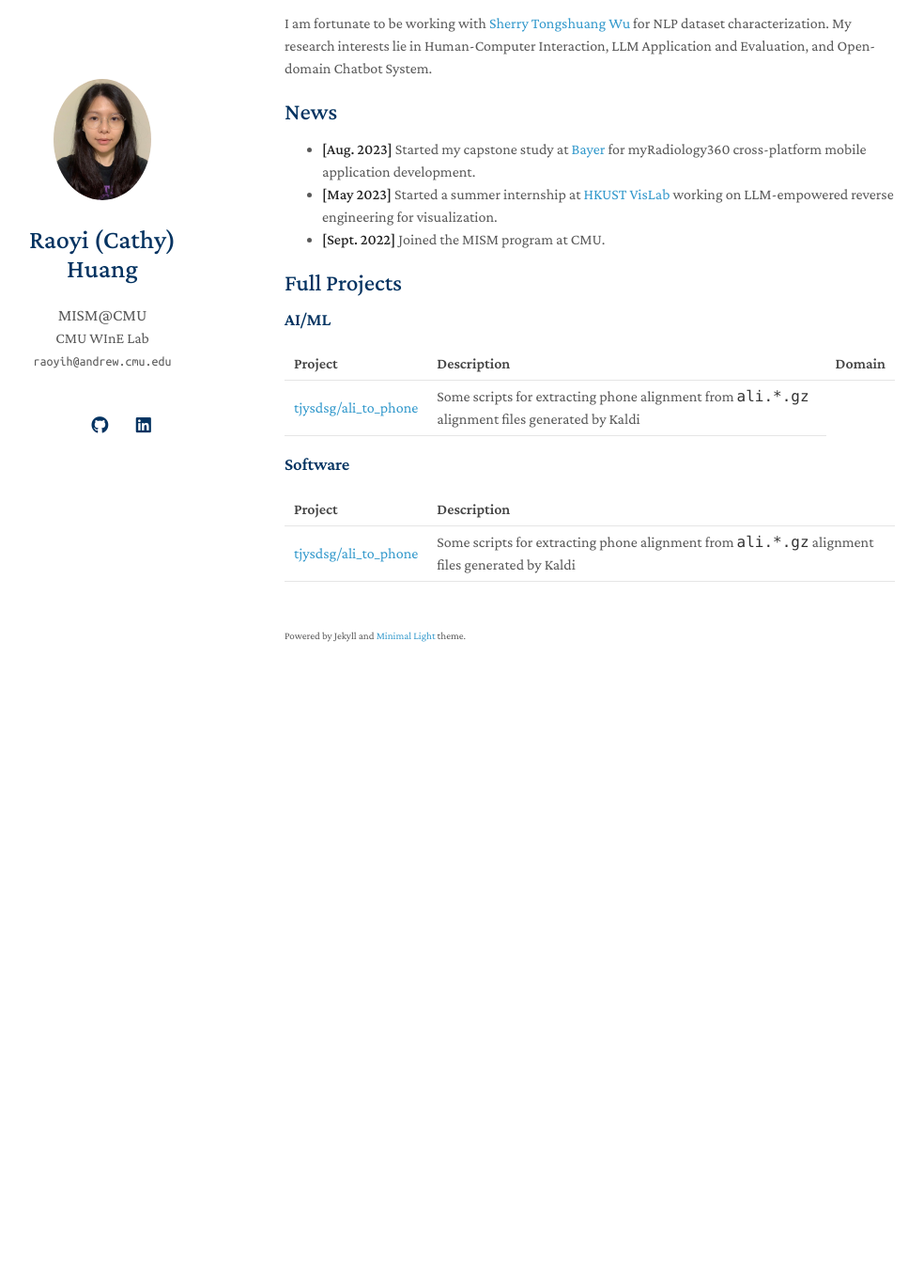
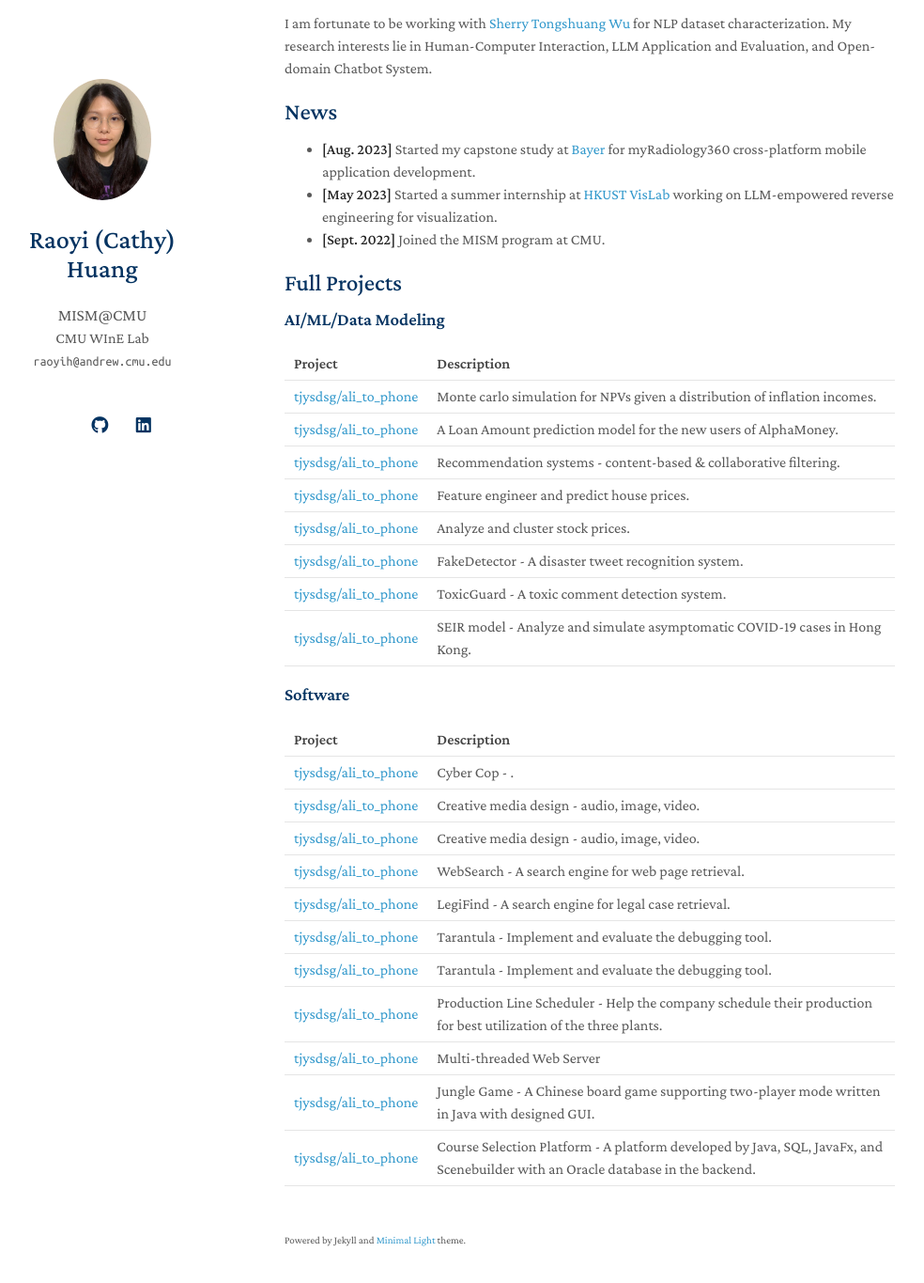
Before and after one commit to Huang-Raoyi/Huang-Raoyi.github.io, a Jekyll site: the page built from index.md, in a window 1280 px wide and 1400 px high, scrolled down 188 px. Shown: the top 1365 px of the window at 94% size, without its empty margins (167-1151 px from the left). Built offline with Jekyll 4.4.1, drawn with Linux system fonts in a browser that asks for light colours; nearby versions of some CDN libraries; a style sheet for code colours, icons or effects is not loaded; our own code applies the rules of GitHub Pages for plain Markdown files; before the commit the page ends 945 px from its top, so only the background shows below that.

Commit message:
Update projects.md

```diff
--- a/_includes/projects.md
+++ b/_includes/projects.md
@@ -1,19 +1,46 @@
 ## Full Projects
 
-### AI/ML
+### AI/ML/Data Modeling
 
 <table>
   <thead>
     <tr>
       <th>Project</th>
       <th>Description</th>
-      <th>Domain</th>
     </tr>
   </thead>
   <tbody>
     <tr>
       <td><a href="https://github.com/tjysdsg/ali_to_phone">tjysdsg/ali_to_phone</a></td>
-      <td>Some scripts for extracting phone alignment from <code class="language-plaintext highlighter-rouge">ali.*.gz</code> alignment files generated by Kaldi</td>
+      <td> Monte carlo simulation for NPVs given a distribution of inflation incomes.</td>
+    </tr>
+    <tr>
+      <td><a href="https://github.com/tjysdsg/ali_to_phone">tjysdsg/ali_to_phone</a></td>
+      <td> A Loan Amount prediction model for the new users of AlphaMoney.</td>
+    </tr>
+    <tr>
+      <td><a href="https://github.com/tjysdsg/ali_to_phone">tjysdsg/ali_to_phone</a></td>
+      <td> Recommendation systems - content-based & collaborative filtering.</td>
+    </tr>
+    <tr>
+      <td><a href="https://github.com/tjysdsg/ali_to_phone">tjysdsg/ali_to_phone</a></td>
+      <td> Feature engineer and predict house prices.</td>
+    </tr>
+    <tr>
+      <td><a href="https://github.com/tjysdsg/ali_to_phone">tjysdsg/ali_to_phone</a></td>
+      <td> Analyze and cluster stock prices.</td>
+    </tr>
+    <tr>
+      <td><a href="https://github.com/tjysdsg/ali_to_phone">tjysdsg/ali_to_phone</a></td>
+      <td> FakeDetector - A disaster tweet recognition system.</td>
+    </tr>
+    <tr>
+      <td><a href="https://github.com/tjysdsg/ali_to_phone">tjysdsg/ali_to_phone</a></td>
+      <td> ToxicGuard - A toxic comment detection system.</td>
+    </tr>
+    <tr>
+      <td><a href="https://github.com/tjysdsg/ali_to_phone">tjysdsg/ali_to_phone</a></td>
+      <td> SEIR model - Analyze and simulate asymptomatic COVID-19 cases in Hong Kong.</td>
     </tr>
   </tbody>
 </table>
@@ -31,7 +58,47 @@
   <tbody>
     <tr>
       <td><a href="https://github.com/tjysdsg/ali_to_phone">tjysdsg/ali_to_phone</a></td>
-      <td>Some scripts for extracting phone alignment from <code class="language-plaintext highlighter-rouge">ali.*.gz</code> alignment files generated by Kaldi</td>
+      <td> Cyber Cop - .</td>
+    </tr>
+    <tr>
+      <td><a href="https://github.com/tjysdsg/ali_to_phone">tjysdsg/ali_to_phone</a></td>
+      <td> Creative media design - audio, image, video.</td>
+    </tr>
+    <tr>
+      <td><a href="https://github.com/tjysdsg/ali_to_phone">tjysdsg/ali_to_phone</a></td>
+      <td> Creative media design - audio, image, video.</td>
+    </tr>
+    <tr>
+      <td><a href="https://github.com/tjysdsg/ali_to_phone">tjysdsg/ali_to_phone</a></td>
+      <td> WebSearch - A search engine for web page retrieval.</td>
+    </tr>
+    <tr>
+      <td><a href="https://github.com/tjysdsg/ali_to_phone">tjysdsg/ali_to_phone</a></td>
+      <td> LegiFind - A search engine for legal case retrieval.</td>
+    </tr>
+    <tr>
+      <td><a href="https://github.com/tjysdsg/ali_to_phone">tjysdsg/ali_to_phone</a></td>
+      <td> Tarantula - Implement and evaluate the debugging tool.</td>
+    </tr>
+    <tr>
+      <td><a href="https://github.com/tjysdsg/ali_to_phone">tjysdsg/ali_to_phone</a></td>
+      <td> Tarantula - Implement and evaluate the debugging tool.</td>
+    </tr>
+    <tr>
+      <td><a href="https://github.com/tjysdsg/ali_to_phone">tjysdsg/ali_to_phone</a></td>
+      <td> Production Line Scheduler - Help the company schedule their production for best utilization of the three plants.</td>
+    </tr>
+    <tr>
+      <td><a href="https://github.com/tjysdsg/ali_to_phone">tjysdsg/ali_to_phone</a></td>
+      <td> Multi-threaded Web Server </td>
+    </tr>
+    <tr>
+      <td><a href="https://github.com/tjysdsg/ali_to_phone">tjysdsg/ali_to_phone</a></td>
+      <td> Jungle Game - A Chinese board game supporting two-player mode written in Java with designed GUI. </td>
+    </tr>
+    <tr>
+      <td><a href="https://github.com/tjysdsg/ali_to_phone">tjysdsg/ali_to_phone</a></td>
+      <td> Course Selection Platform - A platform developed by Java, SQL, JavaFx, and Scenebuilder with an Oracle database in the backend. </td>
     </tr>
   </tbody>
 </table>
```
